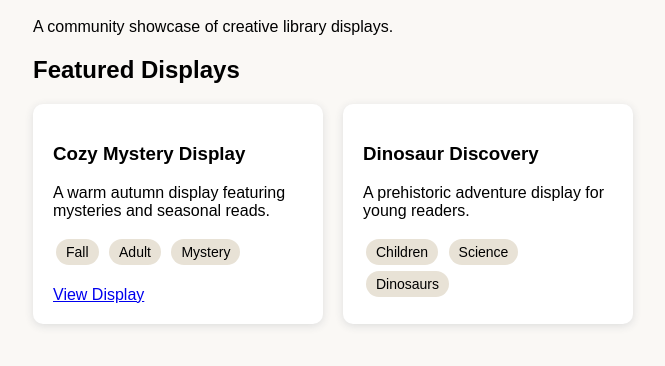
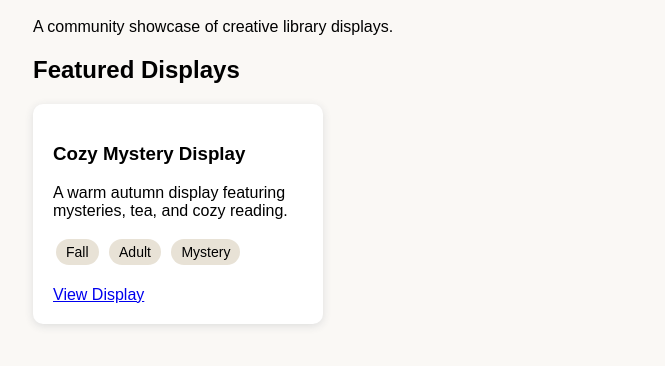
Before and after one commit to 5leetrs-lgtm/library-displays, a plain HTML site: page index.html in a window 1280 px wide. Shown: the part 80-446 px from the top of the page, without its empty margins (7-672 px from the left). Drawn offline with Linux system fonts and the light colour scheme.

Commit message:
Index.html

```diff
--- a/index.html
+++ b/index.html
@@ -46,34 +46,42 @@
 
 <h2>Featured Displays</h2>
 
-<div class="display-grid">
-
-<div class="card">
-<h3>Cozy Mystery Display</h3>
-
-<p>A warm autumn display featuring mysteries and seasonal reads.</p>
-
-<span class="tag">Fall</span>
-<span class="tag">Adult</span>
-<span class="tag">Mystery</span>
-
-<br><br>
-
-<a href="displays/cozy-mystery.html">View Display</a>
+<div class="display-grid" id="display-container">
 
 </div>
 
-<div class="card">
-<h3>Dinosaur Discovery</h3>
-<p>A prehistoric adventure display for young readers.</p>
+<script>
+fetch('data/displays.json')
+.then(response => response.json())
+.then(displays => {
 
-<span class="tag">Children</span>
-<span class="tag">Science</span>
-<span class="tag">Dinosaurs</span>
+    const container = document.getElementById('display-container');
 
-</div>
+    displays.forEach(display => {
 
-</div>
+        const card = document.createElement('div');
+        card.className = 'card';
+
+        card.innerHTML = `
+            <h3>${display.title}</h3>
+
+            <p>${display.description}</p>
+
+            <span class="tag">${display.season}</span>
+            <span class="tag">${display.audience}</span>
+            <span class="tag">${display.theme}</span>
+
+            <br><br>
+
+            <a href="${display.page}">View Display</a>
+        `;
+
+        container.appendChild(card);
+
+    });
+
+});
+</script>
 
 </body>
 </html>
```
